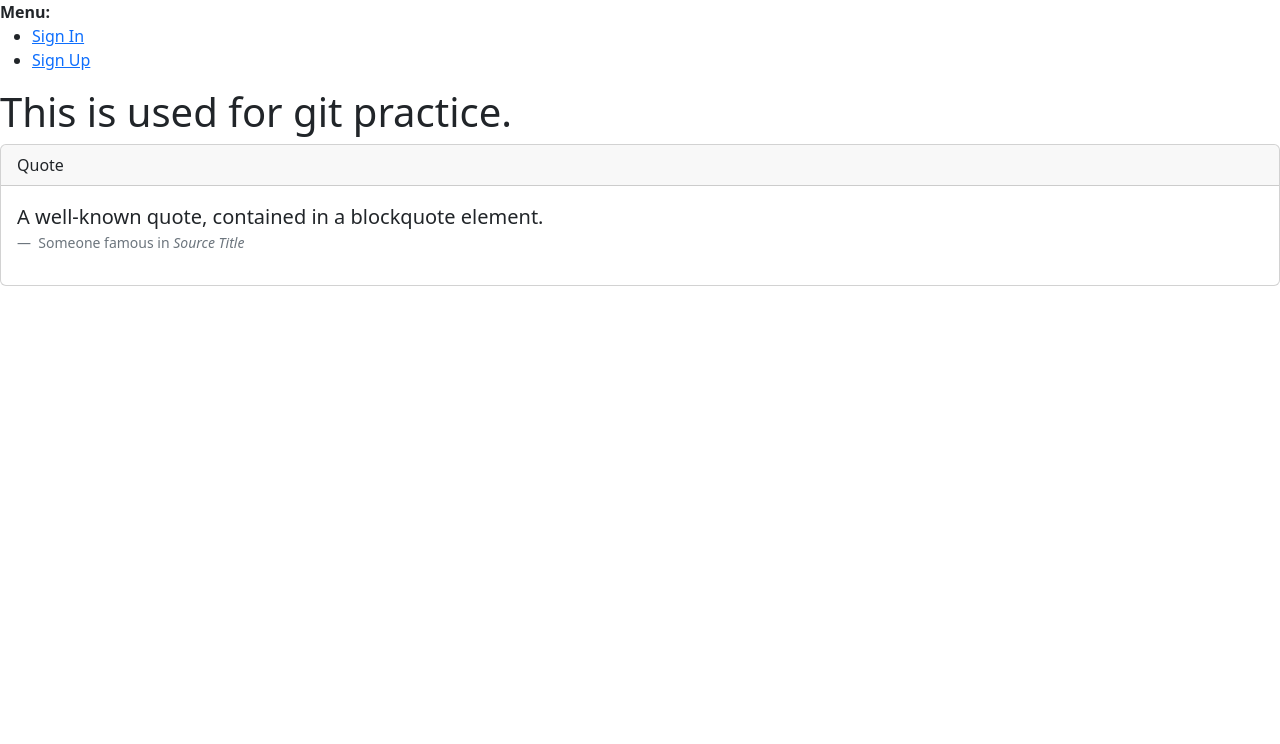
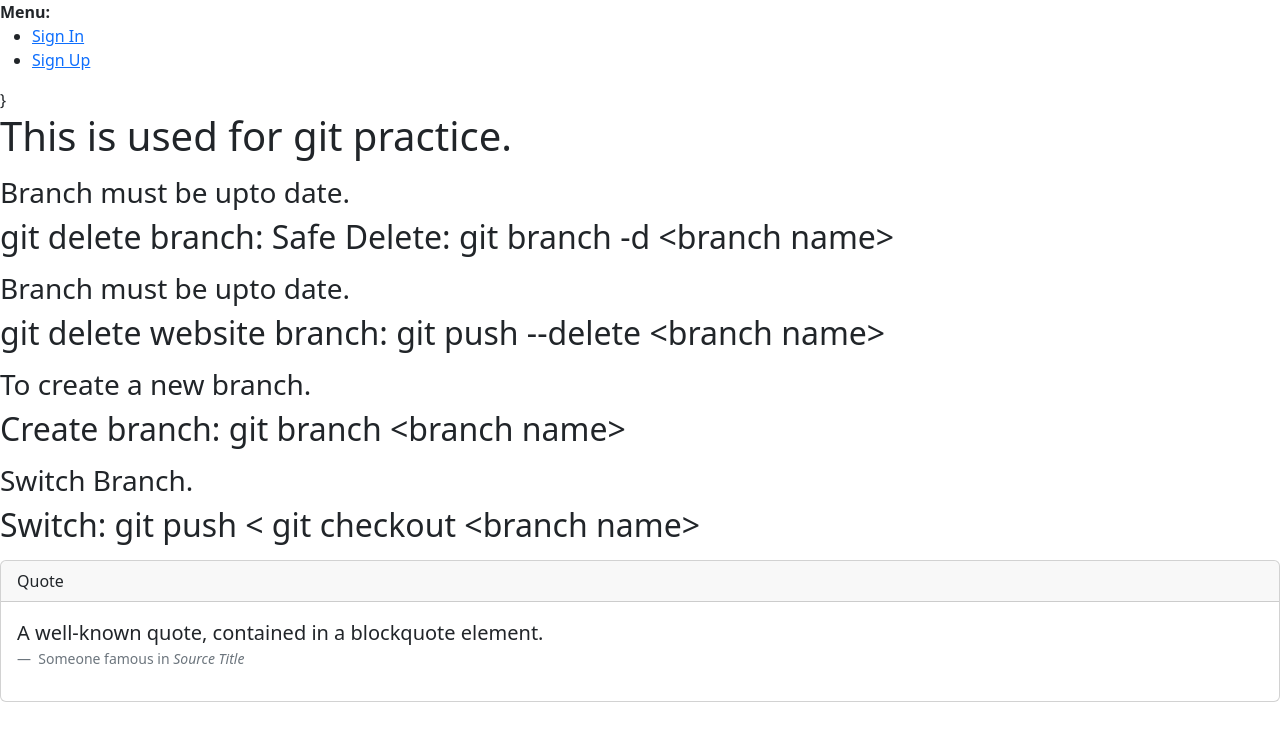
Before and after one commit to cromartie1020/ProGitForProgrammers, a Django app: page / in a window 1280 px wide. Shown: the part 56-800 px from the top of the page. Run offline with Django 5.2, Linux system fonts and the light colour scheme.

Commit message:
added git commands to home screen

```diff
--- a/core/templates/core/home.html
+++ b/core/templates/core/home.html
@@ -2,9 +2,35 @@
 {% load static %}
 
 {% block title %}
-  Git Practice
+  <h1>Git Practice </h1>
 {% endblock %}
 
-{% block content %}
+{% block content %}}
   <h1>This is used for git practice.</h1>
+
+    <p>
+    <h3>Branch must be upto date.</h3>
+    <h2>git delete branch:  Safe Delete: git branch -d &ltbranch name&gt</h2>
+  </p>
+
+    <p>
+    <h3>Branch must be upto date.</h3>
+    <h2>git delete website branch: git push --delete &ltbranch name&gt</h2>
+  </p>
+ </p>
+
+    <p>
+    <h3>To create a new branch.</h3>
+    <h2>Create branch: git branch &ltbranch name&gt</h2>
+  </p>
+
+   </p>
+
+    <p>
+    <h3>Switch Branch.</h3>
+    <h2>Switch: git push &lt git checkout &ltbranch name&gt</h2>
+  </p>
+
+
+
 {% endblock %}
```
